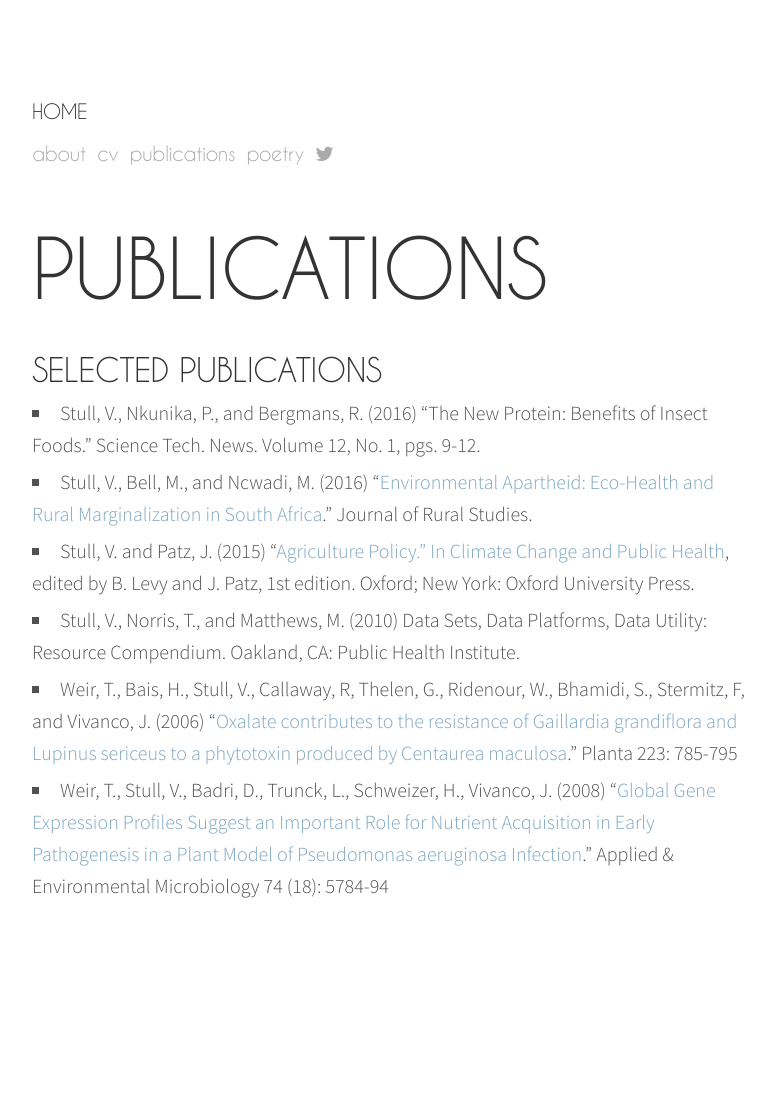
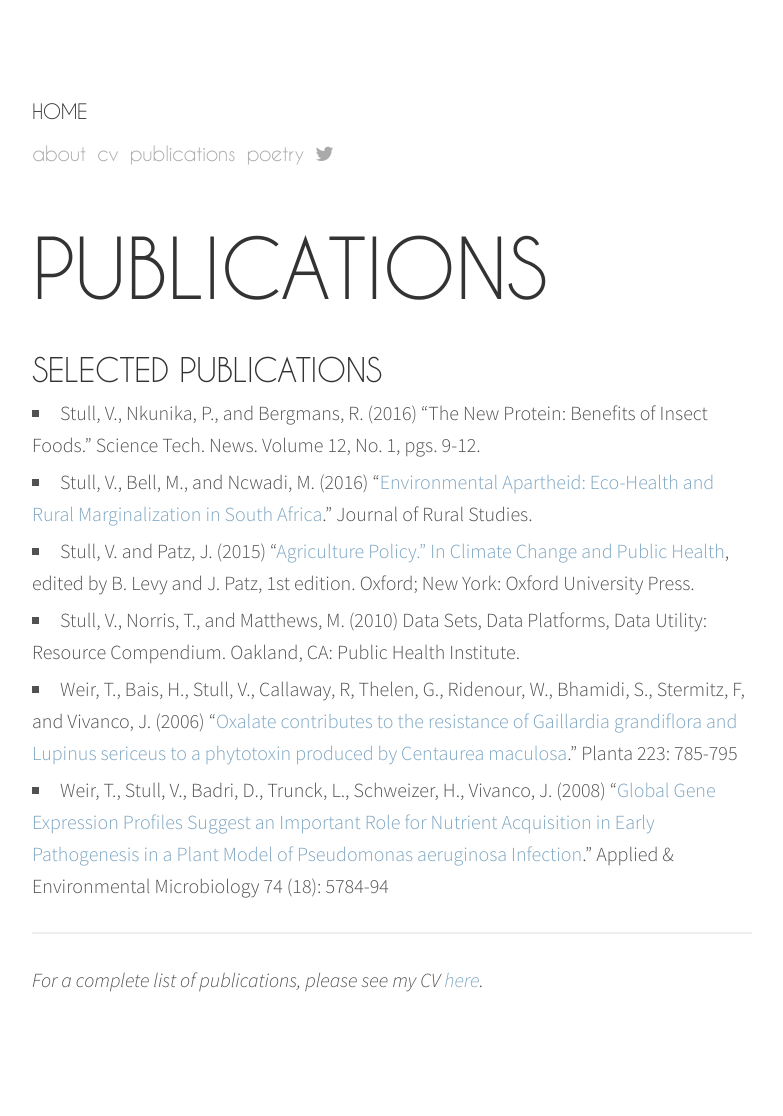
Before and after one commit to valeriestull/valeriestull.github.io, a Jekyll site: the page built from publications.md, in a window 1280 px wide. Shown: the whole page, without its empty margins (248-1031 px from the left). Built offline with Jekyll 4.4.1, drawn with Linux system fonts in a browser that asks for light colours; nearby versions of some CDN libraries; some web fonts are replaced; Markdown is read by kramdown in place of the engine named in the settings; before the commit the page ends 1022 px from its top, so only the background shows below that.

Commit message:
Add files via upload

```diff
--- a/publications.md
+++ b/publications.md
@@ -11,3 +11,6 @@ permalink: /publications/
 - Stull, V., Norris, T., and Matthews, M.  (2010) Data Sets, Data Platforms, Data Utility: Resource Compendium. Oakland, CA: Public Health Institute.
 - Weir, T., Bais, H., Stull, V., Callaway, R, Thelen, G., Ridenour, W., Bhamidi, S., Stermitz, F, and Vivanco, J. (2006) “<a href="https://www.ncbi.nlm.nih.gov/pubmed/16395587">Oxalate contributes to the resistance of Gaillardia grandiflora and Lupinus sericeus to a phytotoxin produced by Centaurea maculosa</a>.” Planta 223: 785-795
 - Weir, T., Stull, V., Badri, D., Trunck, L., Schweizer, H., Vivanco, J. (2008) “<a href="https://www.ncbi.nlm.nih.gov/pmc/articles/PMC2547029/">Global Gene Expression Profiles Suggest an Important Role for Nutrient Acquisition in Early Pathogenesis in a Plant Model of Pseudomonas aeruginosa Infection</a>.” Applied & Environmental Microbiology 74 (18): 5784-94
+
+<hr>
+*For a complete list of publications, please see my CV [here](http://valeriestull.com/assets/cv.pdf).*
```
